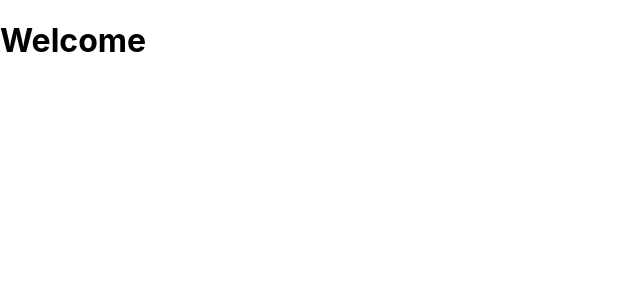
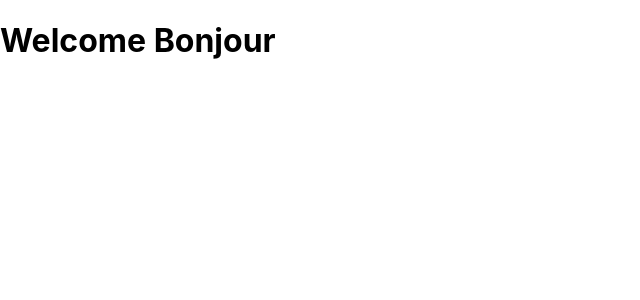
Before and after one commit to Aqualegion/premier_projet, a React (Create React App) app: page / in a window 1280 px wide. Shown: the top 300 px of the page, without its empty margins (0-640 px from the left). Built offline with nearby package versions, Linux system fonts and the light colour scheme.

Commit message:
Affectation de la propriété name à la valeur retournée ligne 6

```diff
--- a/src/Welcome.js
+++ b/src/Welcome.js
@@ -3,7 +3,7 @@ import React, {Component} from 'react';
 class Welcome extends Component{
     render() {
         return(
-            <h1>Welcome</h1>
+            <h1>Welcome {this.props.name}</h1>
         );
     }
 }
```
